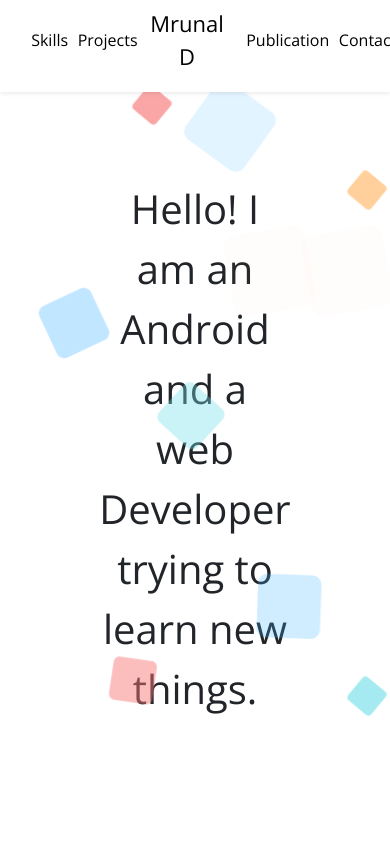
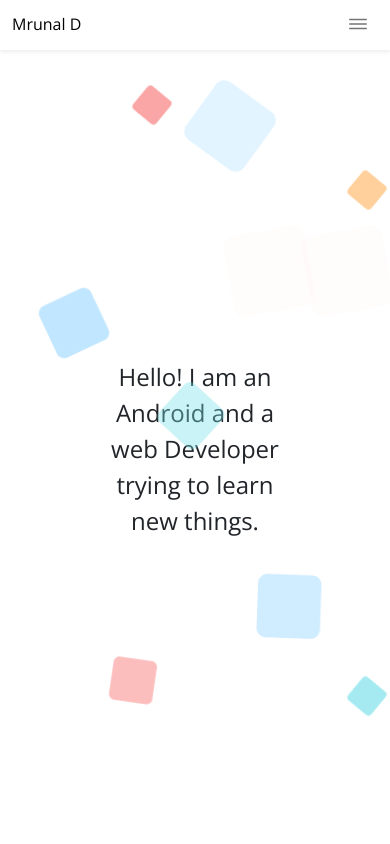
Before and after one commit to mrunal2142/e-portfolio, a React (Create React App) app: page / in a window 390 px wide. Shown: the top 844 px of the page. Built offline with nearby package versions, Linux system fonts and the light colour scheme.

Commit message:
mob-resp fixed

```diff
--- a/public/index.html
+++ b/public/index.html
@@ -46,5 +46,14 @@
       To begin the development, run `npm start` or `yarn start`.
       To create a production bundle, use `npm run build` or `yarn build`.
     -->
+
+    <script
+      type="module"
+      src="https://unpkg.com/ionicons@5.5.2/dist/ionicons/ionicons.esm.js"
+    ></script>
+    <script
+      nomodule
+      src="https://unpkg.com/ionicons@5.5.2/dist/ionicons/ionicons.js"
+    ></script>
   </body>
 </html>
--- a/src/App.css
+++ b/src/App.css
@@ -1,10 +1,9 @@
 /* header */
 .header {
   display: flex;
-  align-items: center;
   justify-content: space-between;
   font-size: medium;
-  margin-top: 25px;
+  margin-top: 25px ;
   width: 100%;
 }
 
@@ -12,22 +11,16 @@
   font-family: 'Open Sans', sans-serif;
 }
 
-.center{
+.myName{
   font-style: inherit;
   font-size: 22px;
-  padding: 0.2rem ;
+  margin-top: 10px !important;
+  line-height: 20px;
+  font-weight: 550;
 }
 
-.left{
-  display: flex;
-  padding-right: 0.6rem ;
-  padding-left: 0.6rem ;
-}
-
-.right {
-  display: flex;
-  padding-right: 0.6rem ;
-  padding-left: 0.6rem ;
+.toggleButton {
+  display: none;
 }
 
 a:link,
@@ -196,16 +189,56 @@ li {
   margin: auto;
 }
 
+.navbarlist{
+  display: flex;
+  gap: 2rem;
+  margin: 10px 5px;
+}
 
-@media (max-width: 376px) {
+.mobile-navbar-button {
+  display: none;
+  cursor: pointer;
+}
+
+
+@media (max-width: 430px) {
   .landingText {
     font-size: 1.5rem !important ;
   }
 
-  .landingTextHeader {
-    font-size: 0.7rem !important ;
+  .textMr {
+    font-size: 1rem !important ;
   }
-  .textMr {
-    font-size: 0.8rem !important ;
+
+  .mobile-navbar-button {
+    display: block ;
+    z-index: 999;
+  }
+
+  .navbar {
+    /* display: none ; */
+    width: 100%;
+    height: 100vh;
+    background-color: white;
+    position: absolute;
+    left:0;
+    justify-content: center;
+
+    transform: translateX(100%);
+    transition: all 0.5s linear;
+    opacity: 0;
+    visibility: hidden;
+  }
+
+  .navbarlist{
+    flex-direction: column;
+    text-align: center;
+  }
+
+  .active .navbar{
+    transform: translateX(0);
+    opacity: 90%;
+    visibility: visible;
+    pointer-events: auto;
   }
 }
--- a/src/App.js
+++ b/src/App.js
@@ -12,48 +12,44 @@ import gmail from './images/gmail.png'
 import github from './images/github.png'
 import { IconButton } from '@mui/material';
 
+function foo() {
+  document.getElementById('hello').classList.toggle('active')
+}
+
+
 function App() {
   return (
     <div>
       {/* Header */}
       <div class="fixed-top bg-white shadow-sm ">
-        <div class="container">
-
-
+        <div  class="container">
+          <div id="hello">
           <div className="header mt-1">
-            <div className="left">
-              <p className="left landingTextHeader">
-                <a className="my_a" href="#skills">
-                  Skills
-                </a>
-              </p>
-              <p class="landingTextHeader">
-                <a href="#projects">Projects</a>
-              </p>
+            <div><p class="myName textMr"><a href="#landing">Mrunal D</a></p>
             </div>
 
-            <div>
-              <a href='#'>
-                <p className="center textMr" align="center" >Mrunal D</p>
-              </a>
+            <nav class="navbar">
+              <ul class="navbarlist">
+                <li><a href="#intro">Introduction </a></li>
+                <li><a href="#skills">Skills</a></li>
+                <li><a href="#projects">Projects</a></li>
+                <li><a href="#publication">Publication</a></li>
+                <li><a href="mailto:mrunald2104@gmail.com">Contact</a></li>
+              </ul>
+            </nav>
 
-            </div>
-
-            <div className="right">
-              <p className="right landingTextHeader">
-                <a href="#publication">Publication</a>
-              </p>
-              <p class="landingTextHeader">
-                <a href="mailto:mrunald2104@gmail.com">Contact</a>
-              </p>
+            <div id=" mobile-navbar-button " class="mobile-navbar-button">
+              <IconButton onClick={foo}><ion-icon name="menu-outline" class="mobile-icon"></ion-icon></IconButton>
             </div>
           </div>
+          </div>
+
         </div>
       </div>
 
 
       {/* body */}
-      <div className="my_container ">
+      <div id="landing" className="my_container ">
         <div class="container div-col-md-6 div-col-sm-12">
           <div
             className="landing_body animate__animated animate__fadeInUp container"
@@ -85,7 +81,7 @@ function App() {
       </div>
 
       {/* Introduction */}
-      <div class="bg-light ">
+      <div id="intro" class="bg-light ">
         <div class="container">
           <div class="row ">
             <p class="text-center mt-5 fs-1">Introduction</p>
@@ -350,10 +346,13 @@ function App() {
         </div>
       </div>
 
-
-
     </div>
   );
 }
 
+
+
+
+
+
 export default App;
```
